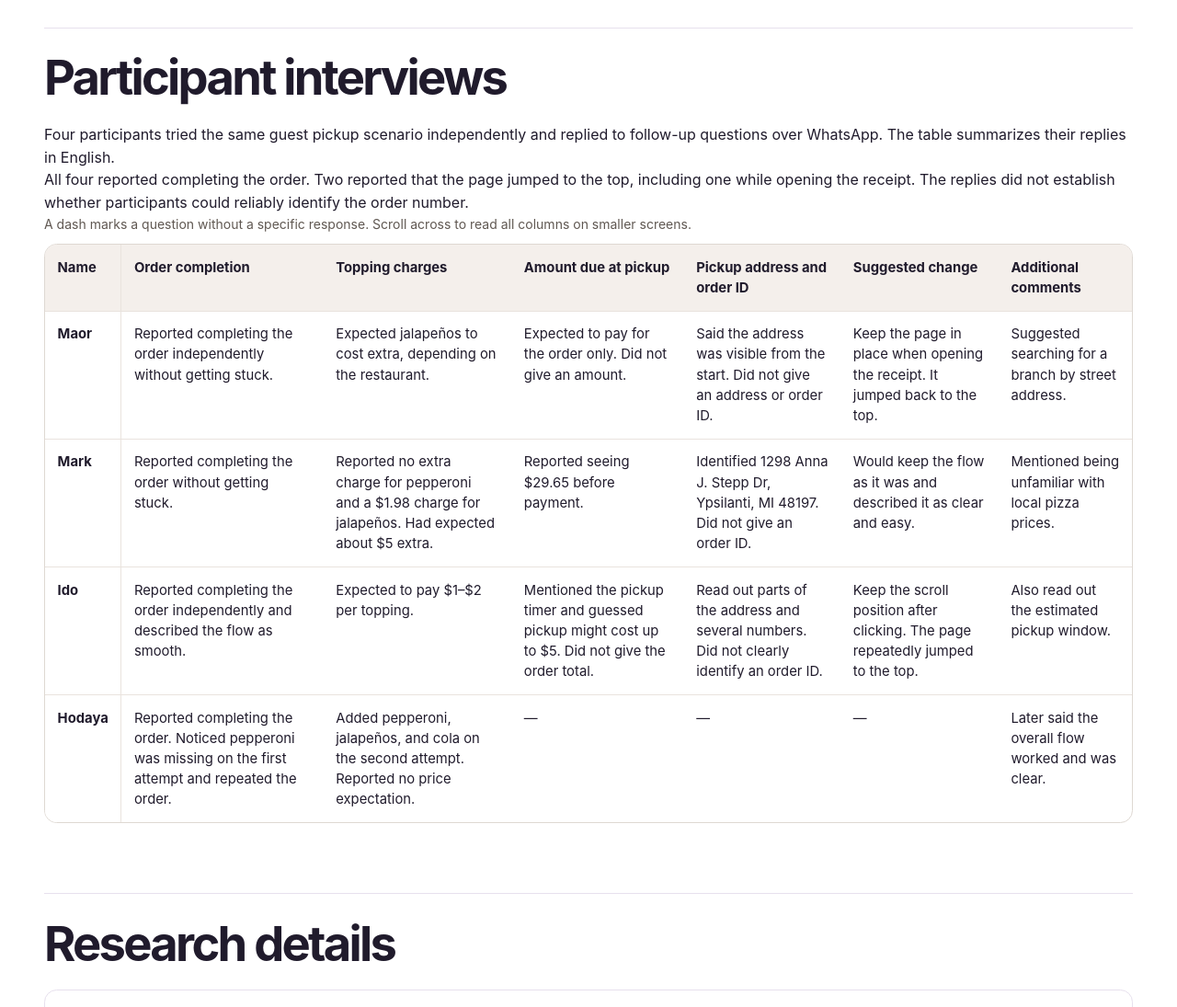
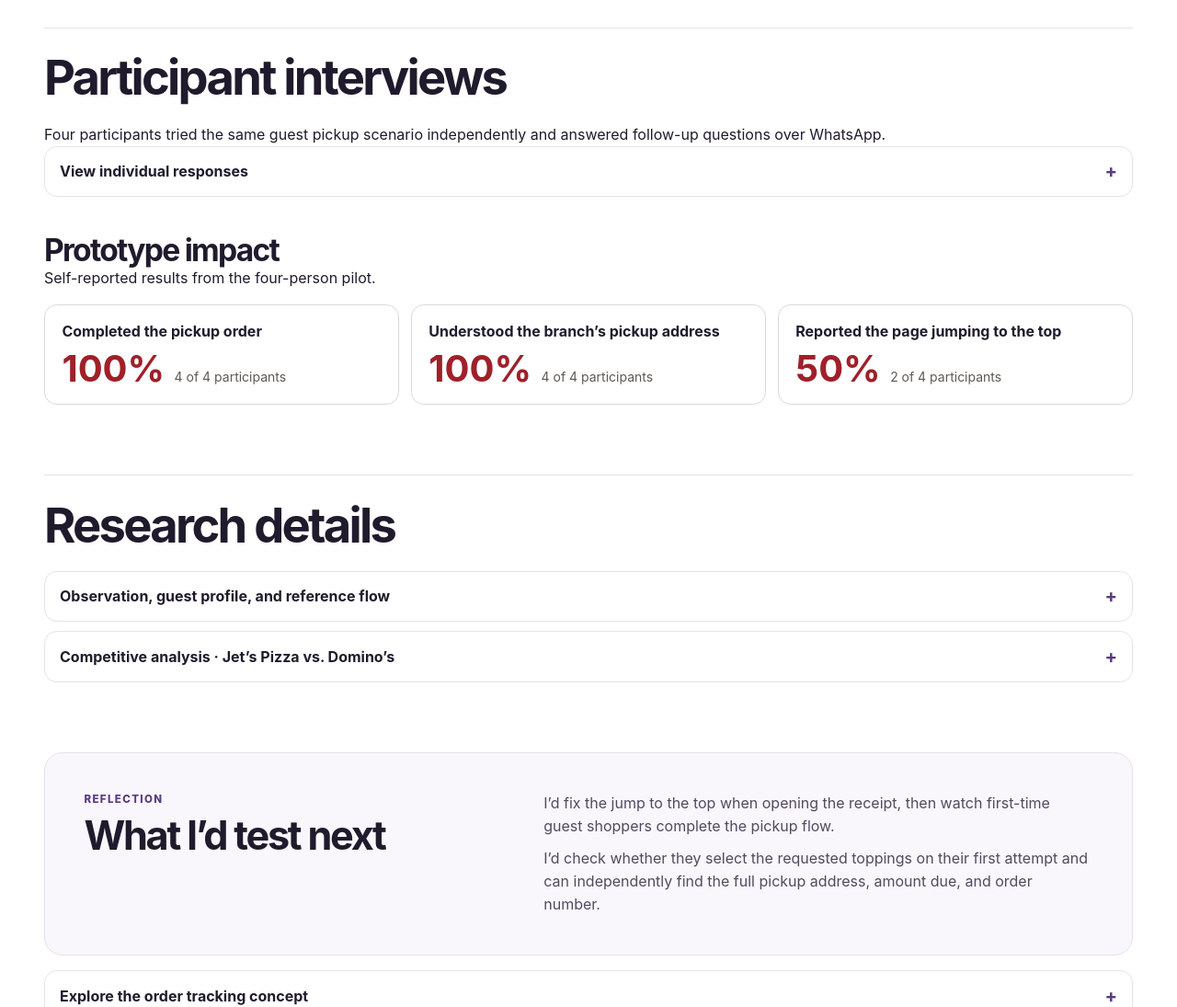
Before and after one commit to ishriki/uxdsrulik.github.io, a plain HTML site: page pizza.html in a window 1280 px wide. Shown: the part 3840-4935 px from the top of the page at 92% size. Drawn offline with Linux system fonts and the light colour scheme.

Commit message:
Update pizza.html

```diff
--- a/pizza.html
+++ b/pizza.html
@@ -90,6 +90,48 @@
 
     .interview-table-hint {
       margin: 0 0 .65rem;
+      color: #605852;
+      font-size: .875rem;
+    }
+
+    .pilot-impact {
+      margin-top: clamp(1.5rem, 4vw, 2.5rem);
+    }
+
+    .pilot-metrics {
+      display: grid;
+      grid-template-columns: repeat(auto-fit, minmax(min(100%, 13rem), 1fr));
+      gap: .8rem;
+      margin: 1rem 0 0;
+    }
+
+    .pilot-metrics > div {
+      padding: 1rem 1.15rem;
+      border: 1px solid #ded8d2;
+      border-radius: .85rem;
+      background: #fff;
+    }
+
+    .pilot-metrics dt {
+      font-weight: 650;
+    }
+
+    .pilot-metrics dd {
+      display: flex;
+      flex-wrap: wrap;
+      align-items: baseline;
+      gap: .25rem .65rem;
+      margin: .4rem 0 0;
+    }
+
+    .pilot-metric-value {
+      color: #9f2029;
+      font-size: clamp(1.8rem, 4vw, 2.5rem);
+      font-weight: 750;
+      line-height: 1.1;
+    }
+
+    .pilot-metric-count {
       color: #605852;
       font-size: .875rem;
     }
@@ -250,9 +292,11 @@
       </section>
       <section class="case-section support-section" id="interviews" aria-labelledby="interviews-title">
         <div class="section-heading"><h2 id="interviews-title">Participant interviews</h2></div>
-        <p>Four participants tried the same guest pickup scenario independently and replied to follow-up questions over WhatsApp. The table summarizes their replies in English.</p>
-        <p>All four reported completing the order. Two reported that the page jumped to the top, including one while opening the receipt. The replies did not establish whether participants could reliably identify the order number.</p>
-        <p class="interview-table-hint" id="interview-table-note">A dash marks a question without a specific response. Scroll across to read all columns on smaller screens.</p>
+        <p>Four participants tried the same guest pickup scenario independently and answered follow-up questions over WhatsApp.</p>
+        <details class="disclosure" id="interview-responses">
+          <summary>View individual responses</summary>
+          <div class="disclosure-body">
+            <p class="interview-table-hint" id="interview-table-note">A dash marks a question without a specific response in the interview notes. Scroll across to read all columns on smaller screens.</p>
             <div class="interview-table-scroll" role="region" aria-label="Interview response table" aria-describedby="interview-table-note" tabindex="0">
               <table class="interview-table">
                 <caption class="sr-only">Responses from four prototype pilot participants</caption>
@@ -307,6 +351,26 @@
                 </tbody>
               </table>
             </div>
+          </div>
+        </details>
+        <section class="pilot-impact" aria-labelledby="pilot-impact-title">
+          <h3 id="pilot-impact-title">Prototype impact</h3>
+          <p>Self-reported results from the four-person pilot.</p>
+          <dl class="pilot-metrics">
+            <div>
+              <dt>Completed the pickup order</dt>
+              <dd><span class="pilot-metric-value">100%</span><span class="pilot-metric-count">4 of 4 participants</span></dd>
+            </div>
+            <div>
+              <dt>Understood the branch’s pickup address</dt>
+              <dd><span class="pilot-metric-value">100%</span><span class="pilot-metric-count">4 of 4 participants</span></dd>
+            </div>
+            <div>
+              <dt>Reported the page jumping to the top</dt>
+              <dd><span class="pilot-metric-value">50%</span><span class="pilot-metric-count">2 of 4 participants</span></dd>
+            </div>
+          </dl>
+        </section>
       </section>
       <section class="case-section support-section" id="research" aria-labelledby="research-title">
         <div class="section-heading"><h2 id="research-title">Research details</h2></div>
```
Lines whose indentation alone changed are shown as unchanged.
